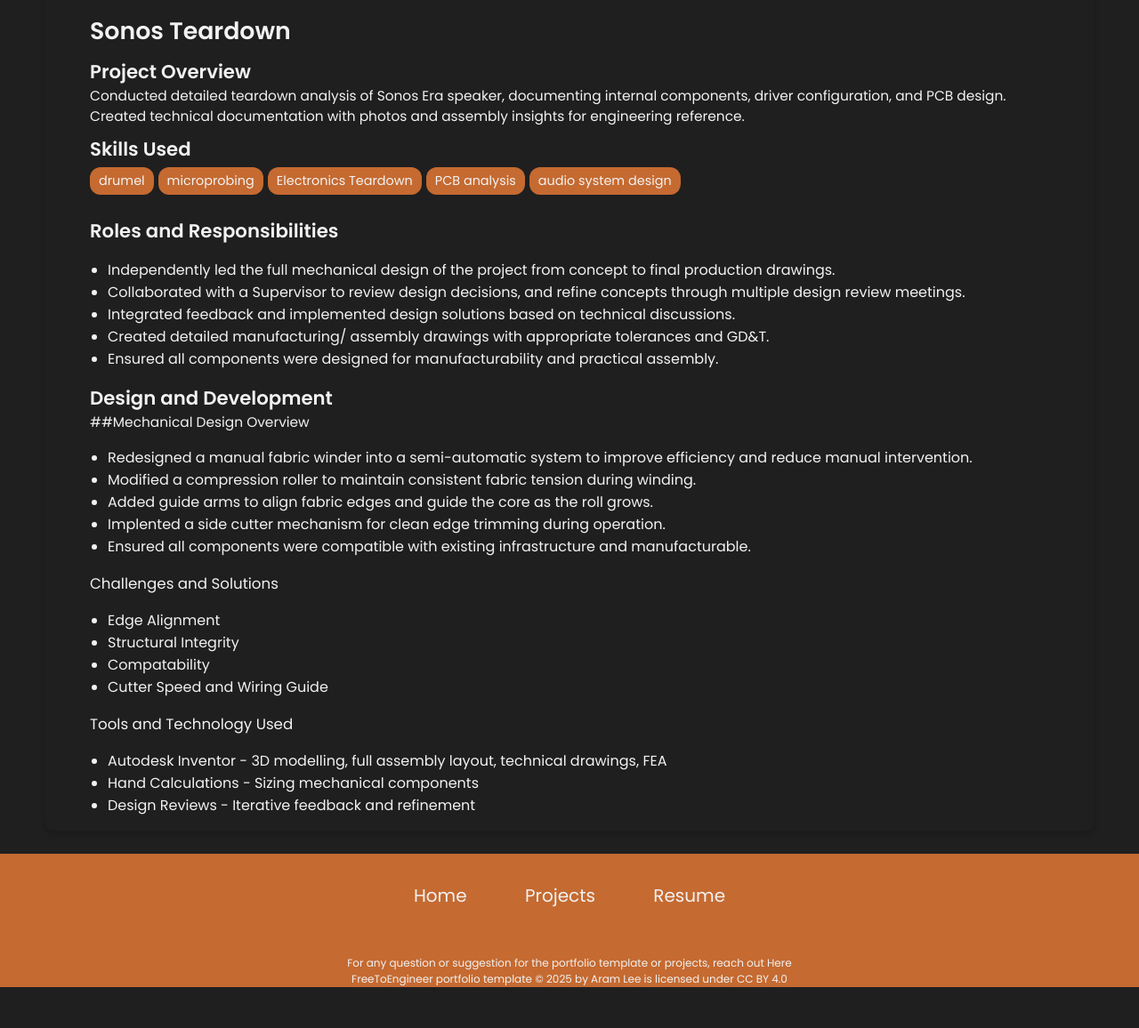
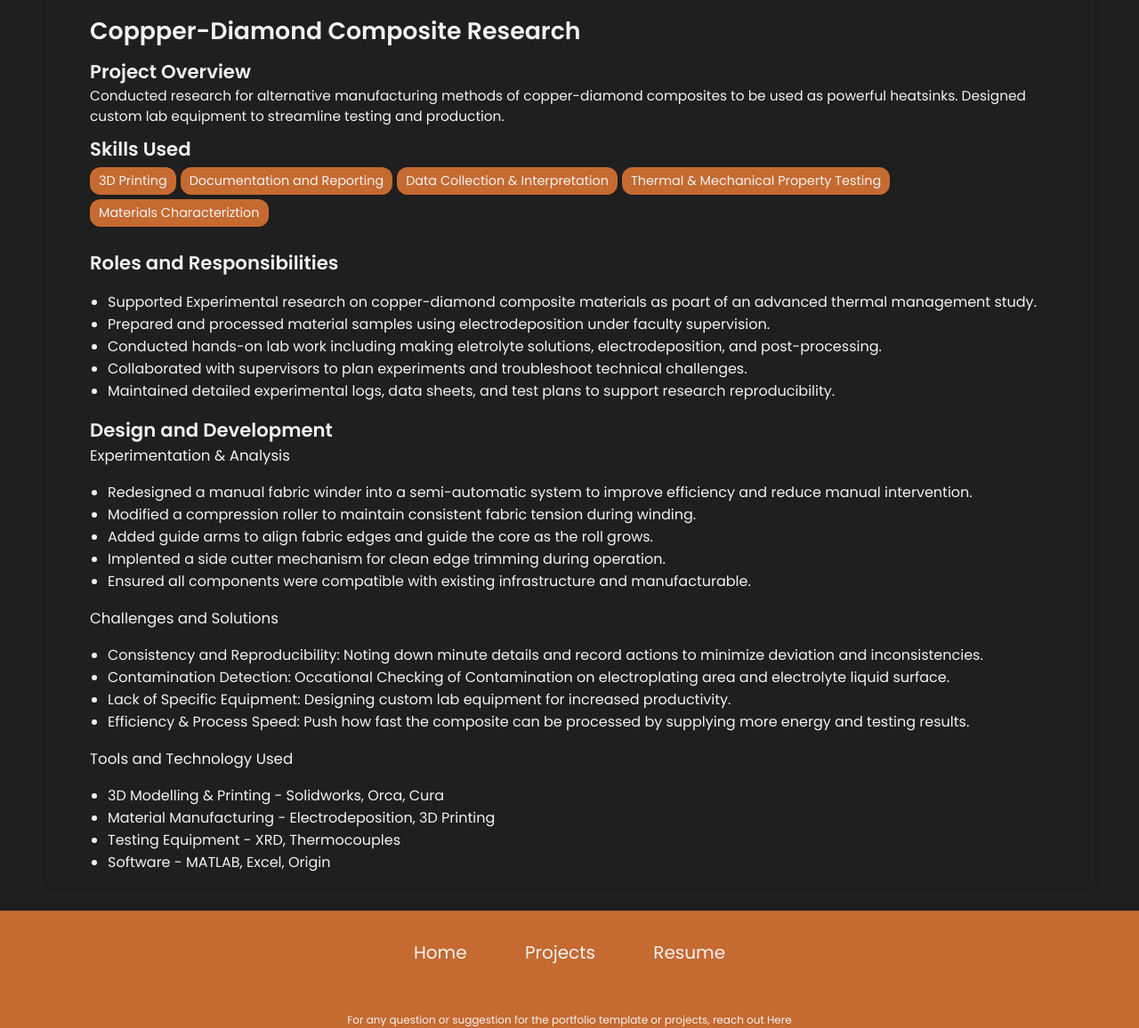
Before and after one commit to Alvin-Htet/Alvin-Htet.github.io, a Jekyll site: the page built from _projects/copper_diamond_research/index.md, in a window 1280 px wide and 1400 px high, scrolled down 248 px. Shown: the part 244-1400 px from the top of the window at 89% size. Built offline with Jekyll 4.4.1, drawn with Linux system fonts in a browser that asks for light colours; before the commit the page ends 1602 px from its top, so only the background shows below that.

Commit message:
Update index.md

```diff
--- a/_projects/copper_diamond_research/index.md
+++ b/_projects/copper_diamond_research/index.md
@@ -1,27 +1,27 @@
 ---
 layout: post
-title: Sonos Teardown
-description: Conducted detailed teardown analysis of Sonos Era speaker, documenting internal components, driver configuration, and PCB design. Created technical documentation with photos and assembly insights for engineering reference.
+title: Coppper-Diamond Composite Research
+description: Conducted research for alternative manufacturing methods of copper-diamond composites to be used as powerful heatsinks. Designed custom lab equipment to streamline testing and production.
 skills:
-  - drumel
-  - microprobing
-  - Electronics Teardown
-  - PCB analysis
-  - audio system design
+  - 3D Printing
+  - Documentation and Reporting
+  - Data Collection & Interpretation
+  - Thermal & Mechanical Property Testing
+  - Materials Characteriztion
 
 main-image: /work_4.jpg
 ---
 
 ## Roles and Responsibilities
-- Independently led the full mechanical design of the project from concept to final production drawings.
-- Collaborated with a Supervisor to review design decisions, and refine concepts through multiple design review meetings.
-- Integrated feedback and implemented design solutions based on technical discussions.
-- Created detailed manufacturing/ assembly drawings with appropriate tolerances and GD&T.
-- Ensured all components were designed for manufacturability and practical assembly.
+- Supported Experimental research on copper-diamond composite materials as poart of an advanced thermal management study.
+- Prepared and processed material samples using electrodeposition under faculty supervision.
+- Conducted hands-on lab work including making eletrolyte solutions, electrodeposition, and post-processing.
+- Collaborated with supervisors to plan experiments and troubleshoot technical challenges.
+- Maintained detailed experimental logs, data sheets, and test plans to support research reproducibility.
 
 ## Design and Development
 
-##Mechanical Design Overview
+### Experimentation & Analysis
 - Redesigned a manual fabric winder into a semi-automatic system to improve efficiency and reduce manual intervention.
 - Modified a compression roller to maintain consistent fabric tension during winding.
 - Added guide arms to align fabric edges and guide the core as the roll grows.
@@ -29,12 +29,13 @@ main-image: /work_4.jpg
 - Ensured all components were compatible with existing infrastructure and manufacturable.
 
 ### Challenges and Solutions
-- Edge Alignment
-- Structural Integrity
-- Compatability
-- Cutter Speed and Wiring Guide
+- Consistency and Reproducibility: Noting down minute details and record actions to minimize deviation and inconsistencies.
+- Contamination Detection: Occational Checking of Contamination on electroplating area and electrolyte liquid surface.
+- Lack of Specific Equipment: Designing custom lab equipment for increased productivity.
+- Efficiency & Process Speed: Push how fast the composite can be processed by supplying more energy and testing results.
 
 ### Tools and Technology Used
-- Autodesk Inventor - 3D modelling, full assembly layout, technical drawings, FEA
-- Hand Calculations - Sizing mechanical components
-- Design Reviews - Iterative feedback and refinement
+- 3D Modelling & Printing - Solidworks, Orca, Cura
+- Material Manufacturing - Electrodeposition, 3D Printing
+- Testing Equipment - XRD, Thermocouples
+- Software - MATLAB, Excel, Origin
```
